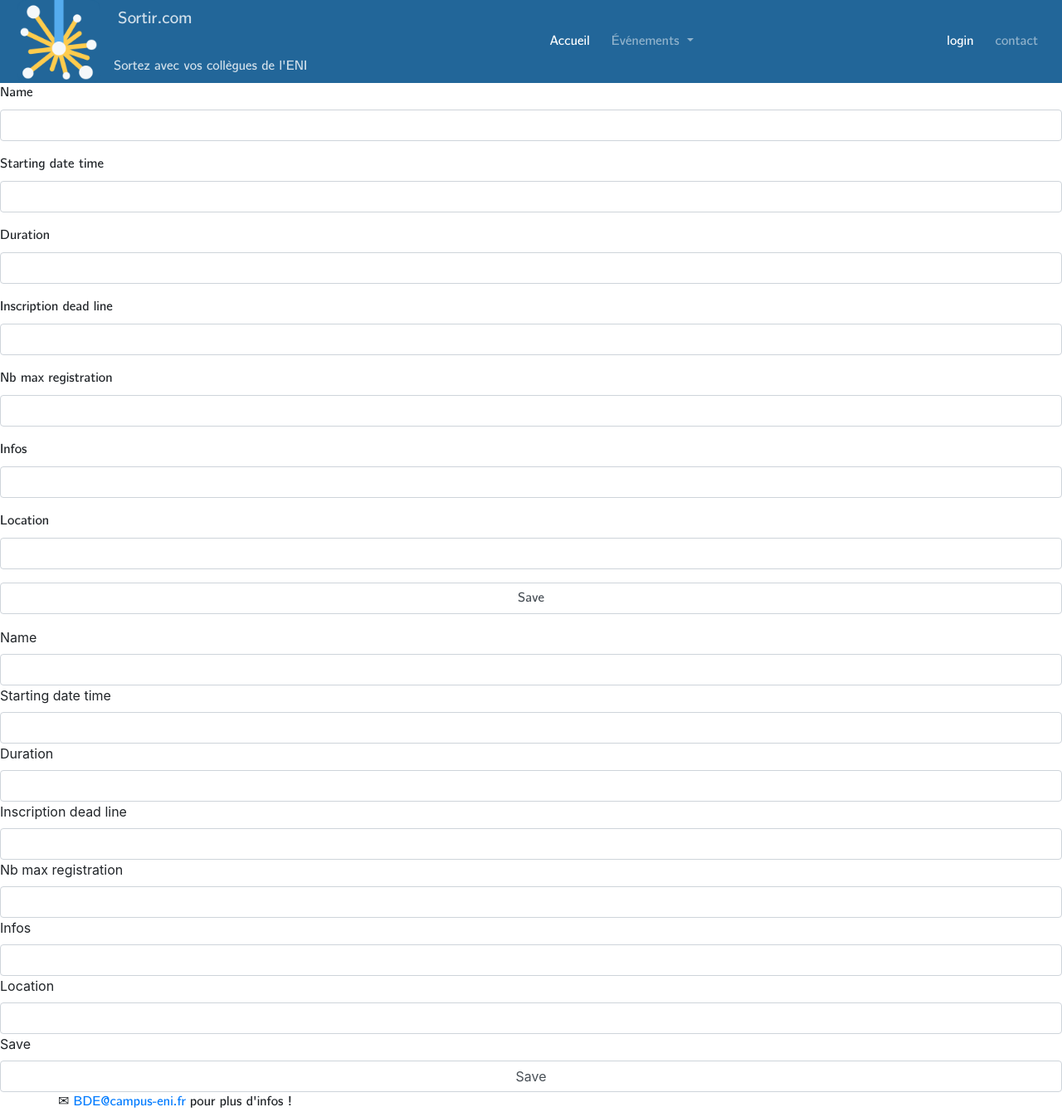
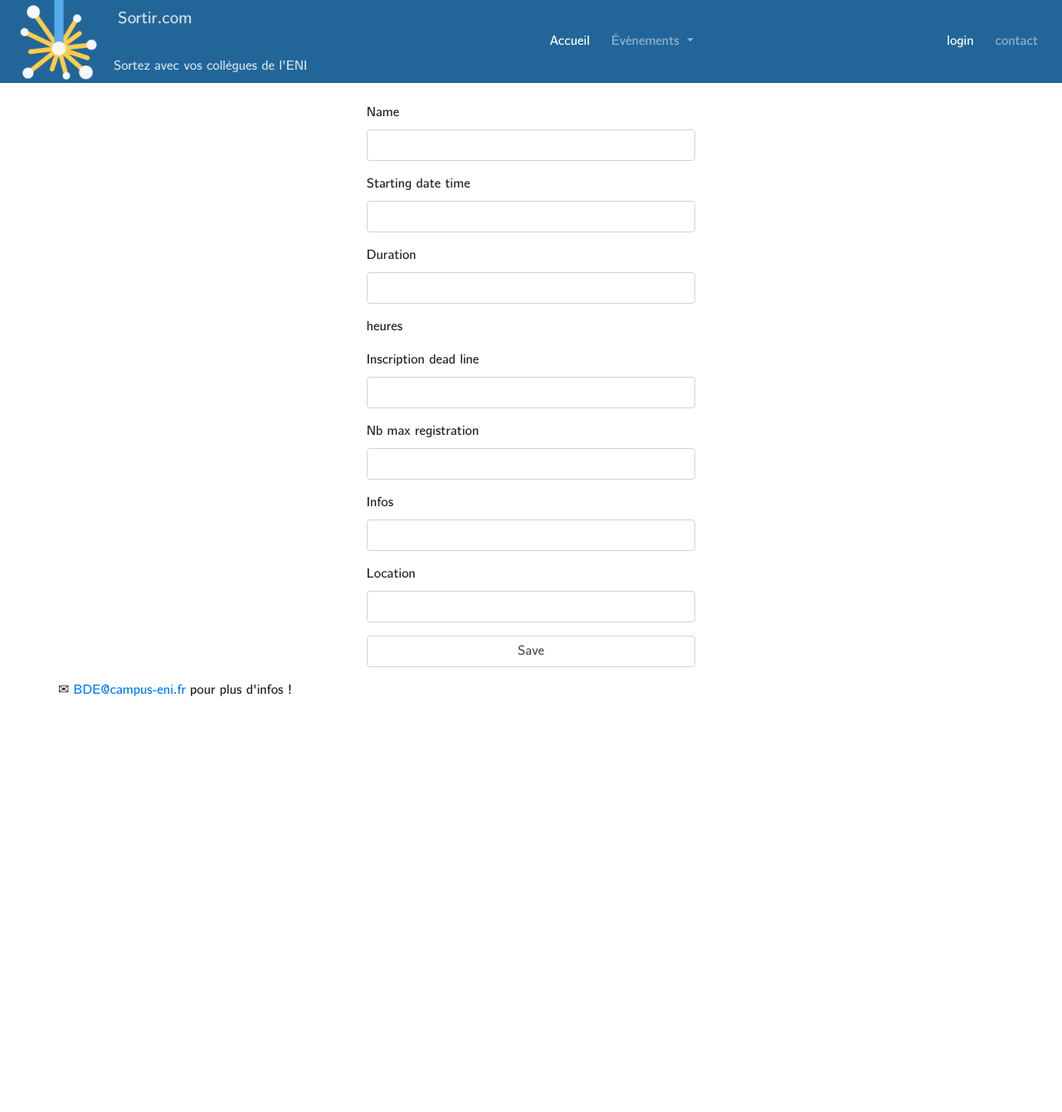
Before and after one commit to Ararhak/sortir.com, a Symfony app: template templates/create/create.html.twig in a window 1280 px wide. Shown: the whole page at 83% size. After the commit the page ends 839 px from the top, so only its background shows below. Run offline with Twig, Linux system fonts and the light colour scheme; the template is opened without the code that fills it, so the values that code supplies are empty; form fields are guessed from the names that the template uses; some libraries are stand-ins or nearby versions.

Commit message:
progress in making form for creation of an event (not finished)

```diff
--- a/composer.json
+++ b/composer.json
@@ -5,7 +5,7 @@
         "php": "^7.2.5",
         "ext-ctype": "*",
         "ext-iconv": "*",
-        "sensio/framework-extra-bundle": "^5.1",
+        "sensio/framework-extra-bundle": "^5.5",
         "symfony/apache-pack": "^1.0",
         "symfony/asset": "5.0.*",
         "symfony/console": "5.0.*",
--- a/src/Entity/Event.php
+++ b/src/Entity/Event.php
@@ -3,6 +3,7 @@
 namespace App\Entity;
 
 use Doctrine\Common\Collections\ArrayCollection;
+use Symfony\Component\Validator\Constraints as Assert;
 use Doctrine\Common\Collections\Collection;
 use Doctrine\ORM\Mapping as ORM;
 
@@ -19,6 +20,7 @@ class Event
     private $id;
 
     /**
+     * @Assert\NotBlank(message="Votre nom est indispensable")
      * @ORM\Column(type="string", length=300)
      */
     private $name;
@@ -44,6 +46,7 @@ class Event
     private $nbMaxRegistration;
 
     /**
+     * @Assert\Length(max=500, maxMessage = "le champs ne doit pas contenir plus de {{ limit }} caractères")
      * @ORM\Column(type="string", length=500, nullable=true)
      */
     private $infos;
@@ -66,7 +69,7 @@ class Event
     private $site;
 
     /**
-     * @ORM\ManyToOne(targetEntity="App\Entity\Location", inversedBy="events")
+     * @ORM\ManyToOne(targetEntity="App\Entity\Location", inversedBy="events",cascade={"persist"})
      */
     private $location;
 
--- a/src/Entity/Location.php
+++ b/src/Entity/Location.php
@@ -44,7 +44,7 @@ class Location
     private $events;
 
     /**
-     * @ORM\ManyToOne(targetEntity="App\Entity\City", inversedBy="locations")
+     * @ORM\ManyToOne(targetEntity="App\Entity\City", inversedBy="locations",cascade={"persist"})
      * @ORM\JoinColumn(nullable=false)
      */
     private $city;
--- a/templates/create/create.html.twig
+++ b/templates/create/create.html.twig
@@ -3,50 +3,21 @@
 {% block name %}Création d'événement {% endblock %}
 
 {% block body %}
+
+    <div class="col-4 mx-auto"><br>
     {{ form_start(eventFormView) }}
 
     {{ form_row(eventFormView.name) }}
     {{ form_row(eventFormView.startingDateTime) }}
-    {{ form_row(eventFormView.duration) }}
+    {{ form_row(eventFormView.duration) }} <p>heures</p>
     {{ form_row(eventFormView.inscriptionDeadLine) }}
     {{ form_row(eventFormView.nbMaxRegistration) }}
     {{ form_row(eventFormView.infos) }}
     {{ form_row(eventFormView.location) }}
     {{ form_row(eventFormView.save) }}
 
-    {{ form_label(eventFormView.name) }}
-    {{ form_widget(eventFormView.name) }}
-    {{ form_errors(eventFormView.name) }}
-
-    {{ form_label(eventFormView.startingDateTime) }}
-    {{ form_widget(eventFormView.startingDateTime) }}
-    {{ form_errors(eventFormView.startingDateTime) }}
-
-    {{ form_label(eventFormView.duration) }}
-    {{ form_widget(eventFormView.duration) }}
-    {{ form_errors(eventFormView.duration) }}
-
-    {{ form_label(eventFormView.inscriptionDeadLine) }}
-    {{ form_widget(eventFormView.inscriptionDeadLine) }}
-    {{ form_errors(eventFormView.inscriptionDeadLine) }}
-
-    {{ form_label(eventFormView.nbMaxRegistration) }}
-    {{ form_widget(eventFormView.nbMaxRegistration) }}
-    {{ form_errors(eventFormView.nbMaxRegistration) }}
-
-    {{ form_label(eventFormView.infos) }}
-    {{ form_widget(eventFormView.infos) }}
-    {{ form_errors(eventFormView.infos) }}
-
-    {{ form_label(eventFormView.location) }}
-    {{ form_widget(eventFormView.location) }}
-    {{ form_errors(eventFormView.location) }}
-
-    {{ form_label(eventFormView.save) }}
-    {{ form_widget(eventFormView.save) }}
-    {{ form_errors(eventFormView.save) }}
 
     {{ form_end(eventFormView) }}
-
+    </div>
 
 {% endblock %}
```
Also changed, not shown: src/Controller/CreateController.php (+8 -4 lines), src/Form/CityType.php (added, +27 -0 lines), src/Form/EventType.php (+5 -4 lines), src/Form/LocationType.php (added, +28 -0 lines), 1 other file.
